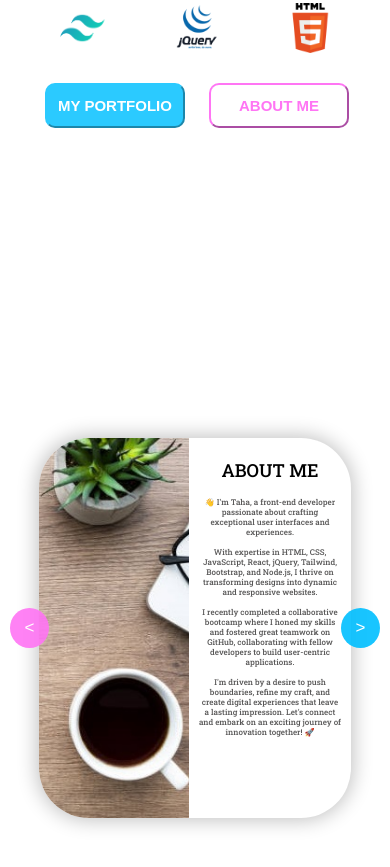
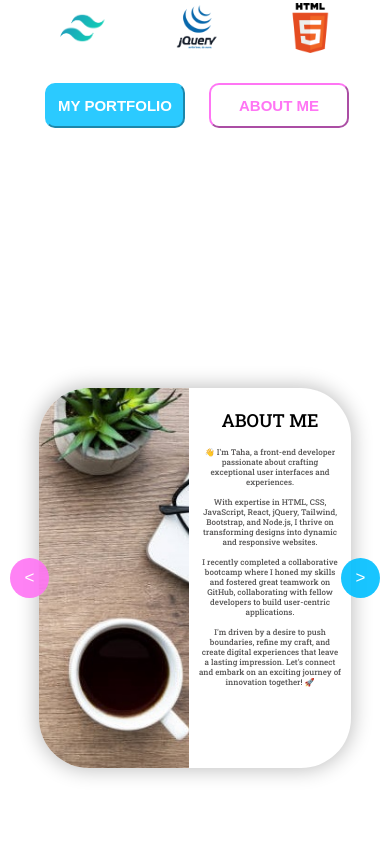
Before and after one commit to TahaHL/IT-Carreer-Switch-Portfolio, a plain HTML site: page index.html in a window 390 px wide. Shown: the part 499-1366 px from the top of the page. Drawn offline with Linux system fonts and the light colour scheme.

Commit message:
bring about container closer to home container

```diff
--- a/style.css
+++ b/style.css
@@ -852,4 +852,7 @@ a{
         margin-left: -5px;
 
     }
+    .about-container{
+        margin-top: 180px;
+    }
 }
```
